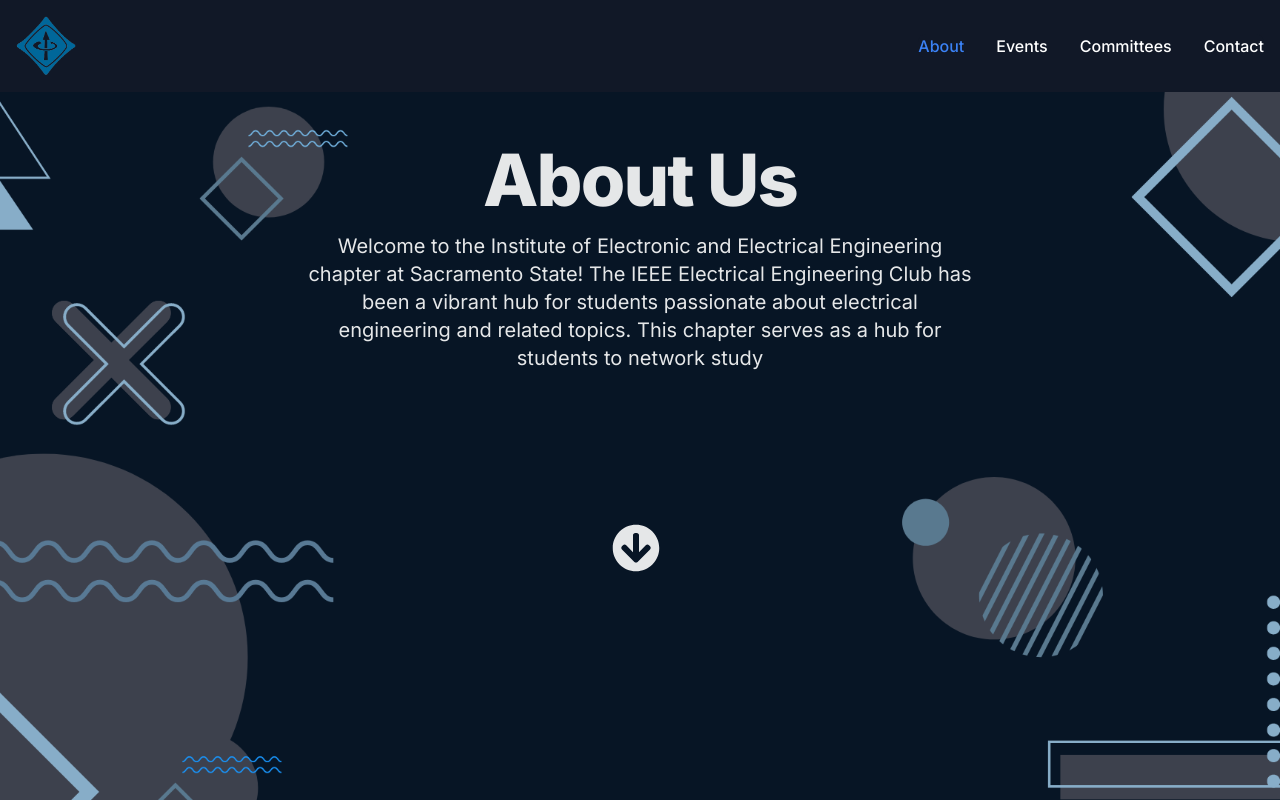
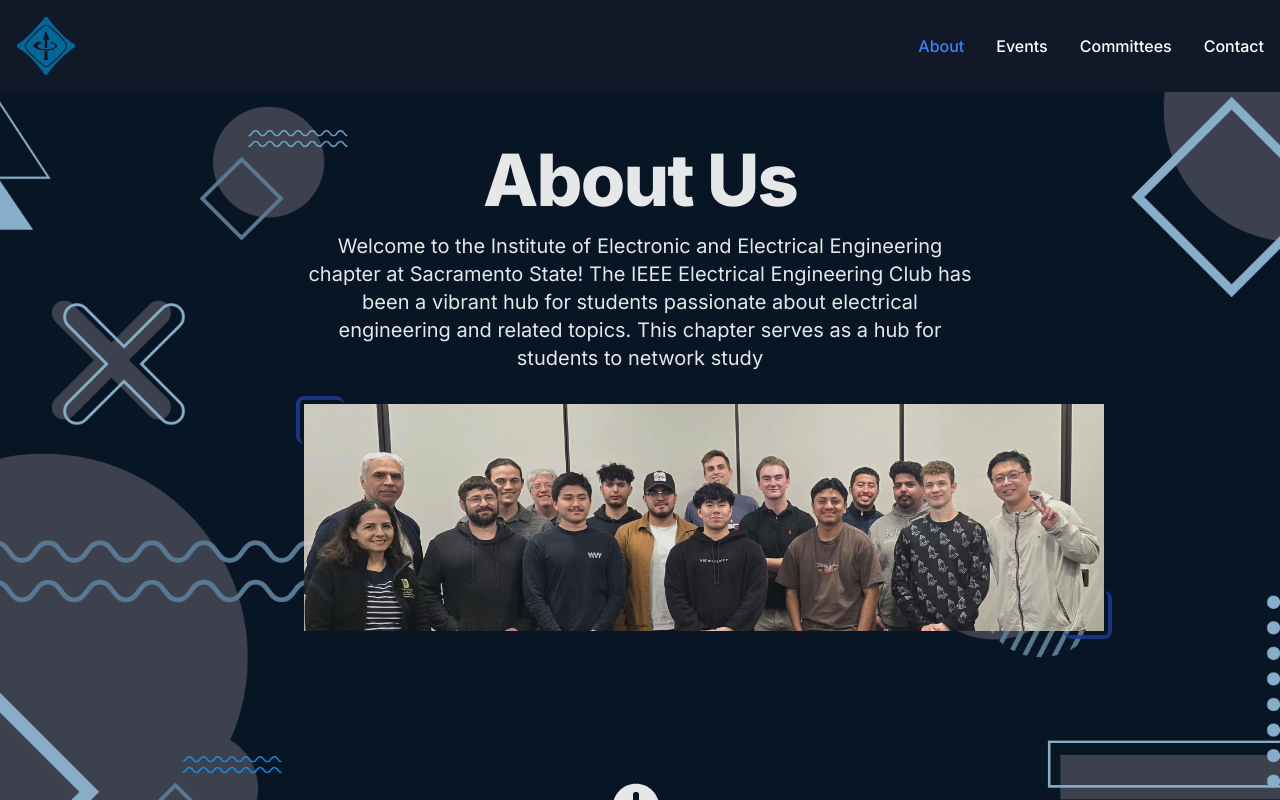
Before and after one commit to BrianBeilby/ieee-web-app, a Next.js app: page /about in a window 1280 px wide. Shown: the top 800 px of the page. Built offline with nearby package versions, Linux system fonts and the light colour scheme; what tw-elements would draw is missing.

Commit message:
Added image to about page
Needs more styling

```diff
--- a/src/app/about/page.tsx
+++ b/src/app/about/page.tsx
@@ -70,6 +70,30 @@
               engineering and related topics. This chapter serves as a hub for
               students to network study
             </p>
+            <div className="flex justify-center items-center mt-8">
+            <div className="[ lg:flex lg:items-center ] [ fancy-corners fancy-corners--large fancy-corners--top-left fancy-corners--bottom-right ] position: relative; transform-style: preserve-3d;">
+              <div className="flex-shrink-0 self-stretch sm:flex-basis-40 md:flex-basis-50 xl:flex-basis-60">
+                <div className="h-full">
+                  <article className="h-full">
+                    <div className="h-full">
+                      <div className="relative">
+                        <Image
+                          width={800}
+                          height={450}
+                          src="/images/ieee_members.jpg"
+                          className="object-cover"
+                          alt={""}
+                          layout="intrinsic"
+                        />
+                        <div className="absolute top-0 left-0 w-12 h-12 border-l-4 border-t-4 border-blue-900 -ml-2 -mt-2 rounded-lg"></div>
+                        <div className="absolute bottom-0 right-0 w-12 h-12 border-r-4 border-b-4 border-blue-900 -mr-2 -mb-2 rounded-lg"></div>
+                      </div>
+                    </div>
+                  </article>
+                </div>
+              </div>
+            </div>
+            </div>
           </motion.div>
           <motion.div
             initial={{ opacity: 0, y: 100 }}
```
